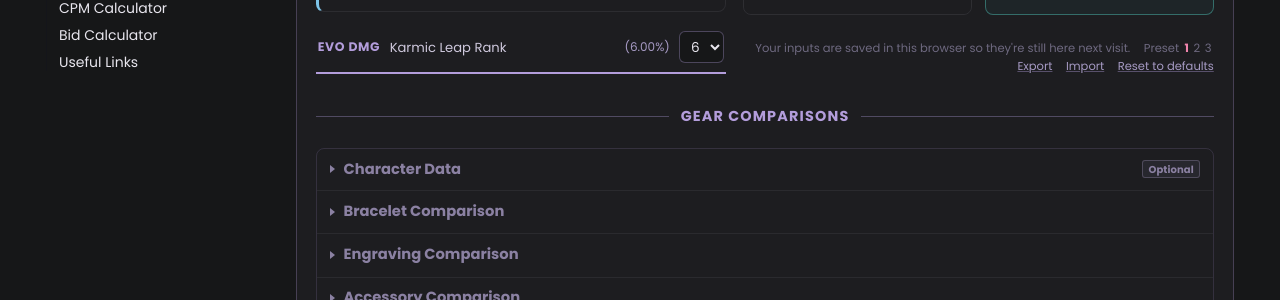
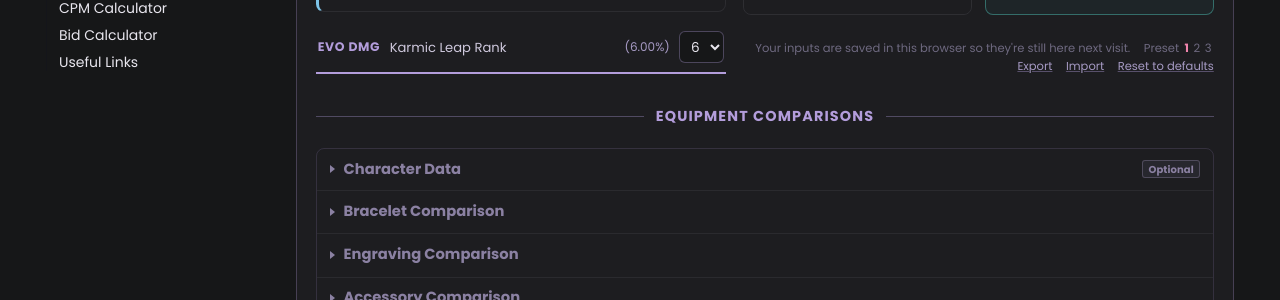
Before and after one commit to interlockme/deathblade, an MkDocs documentation site: the page built from docs/resources.md, in a window 1280 px wide and 900 px high, scrolled down 1659 px. Shown: the part 154-454 px from the top of the window. Built offline with MkDocs 1.6.1 and Material for MkDocs 9.7.7, drawn with Linux system fonts in a browser that asks for light colours; plug-ins that fetch from the network failed and are left out.

Commit message:
better wording/order

```diff
--- a/docs/resources.md
+++ b/docs/resources.md
@@ -457,7 +457,7 @@
      wasn't enough to read as a SECTION break rather than just another
      rule between cards, so this pairs the line with a label. -->
 <div class="ap-section-divider">
-  <span class="ap-section-divider-label">Gear Comparisons</span>
+  <span class="ap-section-divider-label">Equipment Comparisons</span>
 </div>
 
 <!-- Wraps the 5 top-level <details> below (Character Data, Bracelet/
```
Also changed, not shown: docs/remaining-energy/essentials.md (+1 -1 lines), docs/surge/essentials.md (+1 -1 lines).
